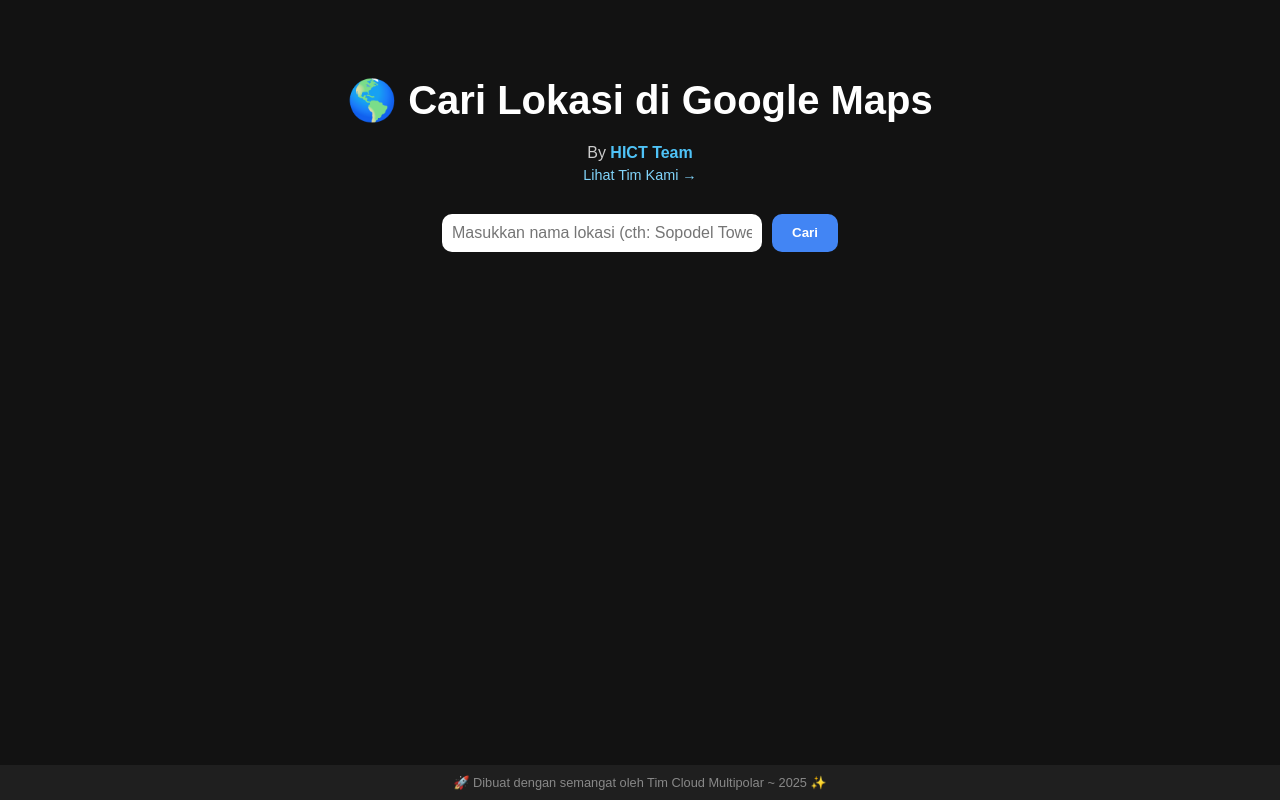
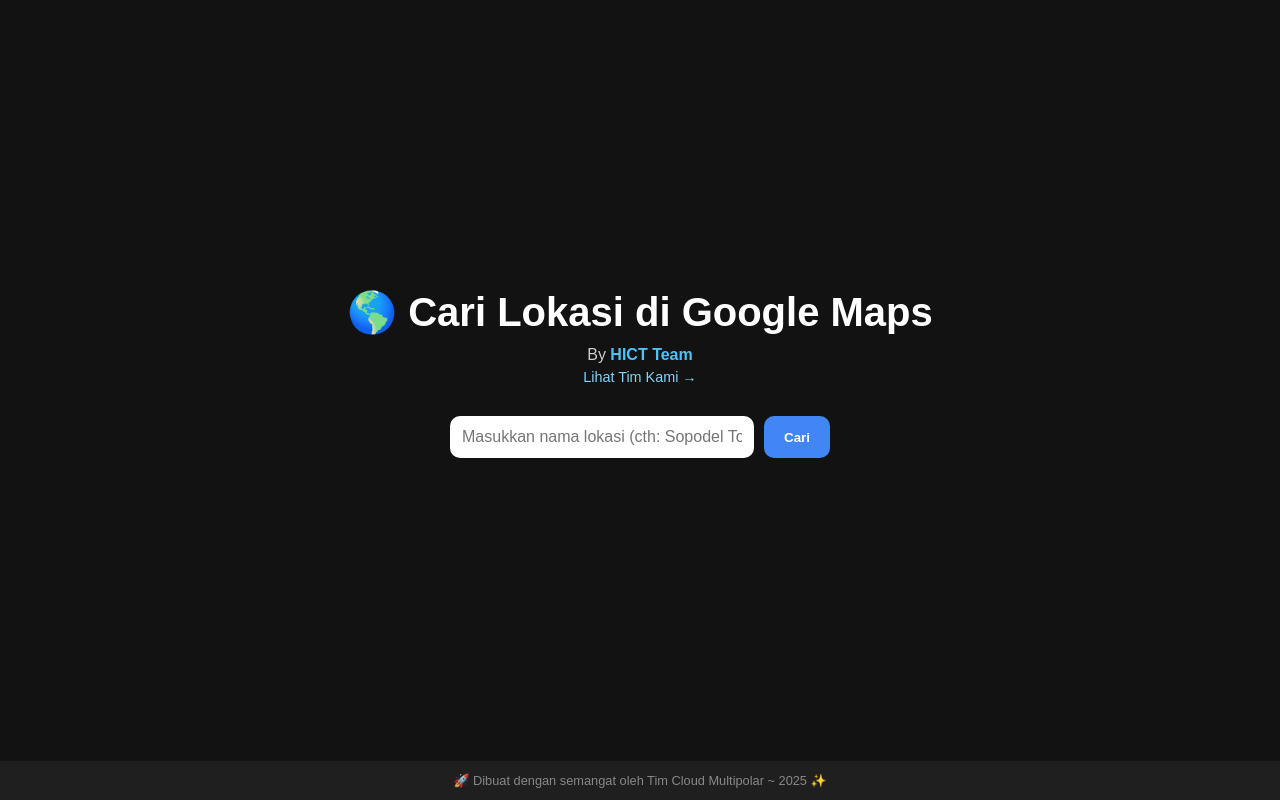
Before and after one commit to ndchsn/geocoding, a Flask app: page / in a window 1280 px wide. Run offline with Flask 3, Linux system fonts and the light colour scheme.

Commit message:
update html dan css 4

```diff
--- a/static/css/style.css
+++ b/static/css/style.css
@@ -1,3 +1,4 @@
+/* Global */
 body {
     background-color: #121212;
     color: #e0e0e0;
@@ -9,50 +10,45 @@
     min-height: 100vh;
   }
 
+  /* Container */
   .container {
     flex: 1;
     display: flex;
     flex-direction: column;
     align-items: center;
-    margin-top: 50px;
+    justify-content: center;
+    padding: 40px 20px;
     text-align: center;
   }
 
+  /* Header */
   .header {
     margin-bottom: 30px;
   }
 
-  h1 {
-    margin-bottom: 20px;
-    font-size: 2rem;
+  .header h1 {
+    font-size: 2.5rem;
+    margin-bottom: 10px;
     color: #ffffff;
-  }
-
-  /* H1 Title */
-.header h1 {
-    font-size: 2.5rem;
-    color: #fff;
   }
 
   /* Team Info */
   .team-info {
-    margin-top: 10px;
+    margin-top: 5px;
+    font-size: 1rem;
     color: #ccc;
-    font-size: 1rem;
   }
 
-  /* Link ke website */
   .team-link {
     color: #4fc3f7;
+    font-weight: bold;
     text-decoration: none;
-    font-weight: bold;
   }
 
   .team-link:hover {
     text-decoration: underline;
   }
 
-  /* Link ke view team */
   .view-team {
     display: inline-block;
     margin-top: 5px;
@@ -65,24 +61,27 @@
     text-decoration: underline;
   }
 
+  /* Form */
   .search-form {
     display: flex;
+    flex-wrap: wrap;
     gap: 10px;
-    margin-bottom: 30px;
+    margin-bottom: 40px;
+    justify-content: center;
   }
 
   .search-form input[type="text"] {
-    padding: 10px;
+    padding: 12px;
     border-radius: 10px;
     border: none;
-    width: 300px;
+    width: 280px;
     font-size: 1rem;
   }
 
   .search-form button {
     background-color: #4285F4;
     color: white;
-    padding: 10px 20px;
+    padding: 12px 20px;
     border: none;
     border-radius: 10px;
     font-weight: bold;
@@ -94,15 +93,19 @@
     background-color: #3367D6;
   }
 
-  /* Card hasil lokasi */
+  /* Location Card */
   .location-card, .error-card {
     background-color: #1f1f1f;
     padding: 20px;
     border-radius: 15px;
     box-shadow: 0 4px 20px rgba(0,0,0,0.5);
     width: 90%;
-    max-width: 500px;
+    max-width: 450px;
     text-align: center;
+  }
+
+  .location-card h2 {
+    margin-bottom: 15px;
   }
 
   .maps-button {
@@ -121,26 +124,20 @@
     background-color: #2c8e48;
   }
 
-  /* Error style */
+  /* Error Card */
   .error-card {
     background-color: #ff4c4c;
     color: #fff;
   }
 
-  /* Animasi fade-in */
+  /* Animasi */
   .fade-in {
     animation: fadeIn 0.8s ease-in-out;
   }
 
   @keyframes fadeIn {
-    0% {
-      opacity: 0;
-      transform: translateY(20px);
-    }
-    100% {
-      opacity: 1;
-      transform: translateY(0);
-    }
+    0% { opacity: 0; transform: translateY(20px); }
+    100% { opacity: 1; transform: translateY(0); }
   }
 
   /* Footer */
@@ -149,11 +146,11 @@
     color: #888;
     font-size: 0.8rem;
     text-align: center;
-    padding: 10px;
+    padding: 12px 20px;
   }
 
-  /* Spinner di dalam tombol */
-.spinner {
+  /* Spinner Loading */
+  .spinner {
     border: 3px solid #ffffff;
     border-top: 3px solid transparent;
     border-radius: 50%;
--- a/templates/index.html
+++ b/templates/index.html
@@ -9,21 +9,19 @@
 <body>
 
   <div class="container">
-        <div class="header">
+    <header class="header">
       <h1>🌎 Cari Lokasi di Google Maps</h1>
       <div class="team-info">
         <span>By <a href="#" target="_blank" class="team-link">HICT Team</a></span>
         <br>
         <small><a href="https://cicdtes-169926749078.asia-southeast2.run.app/" target="_blank" class="view-team">Lihat Tim Kami →</a></small>
       </div>
-        </div>
+    </header>
 
     <form action="/geocode" method="POST" class="search-form">
       <input type="text" name="location" placeholder="Masukkan nama lokasi (cth: Sopodel Tower)" required>
       <button type="submit">Cari</button>
     </form>
-    </div>
-
 
     {% if lat and lng %}
     <div class="location-card fade-in">
@@ -31,18 +29,15 @@
       <p><strong>Lokasi:</strong> {{ location }}</p>
       <p><strong>Latitude:</strong> {{ lat }}</p>
       <p><strong>Longitude:</strong> {{ lng }}</p>
-    <p>
       <a class="maps-button" href="https://www.google.com/maps?q={{ lat }},{{ lng }}" target="_blank">
         📍 Lihat di Google Maps
       </a>
-    </p>
     </div>
     {% elif error %}
     <div class="error-card fade-in">
       <p>{{ error }}</p>
     </div>
     {% endif %}
-
   </div>
 
   <footer>
```
Lines whose indentation alone changed are shown as unchanged.
